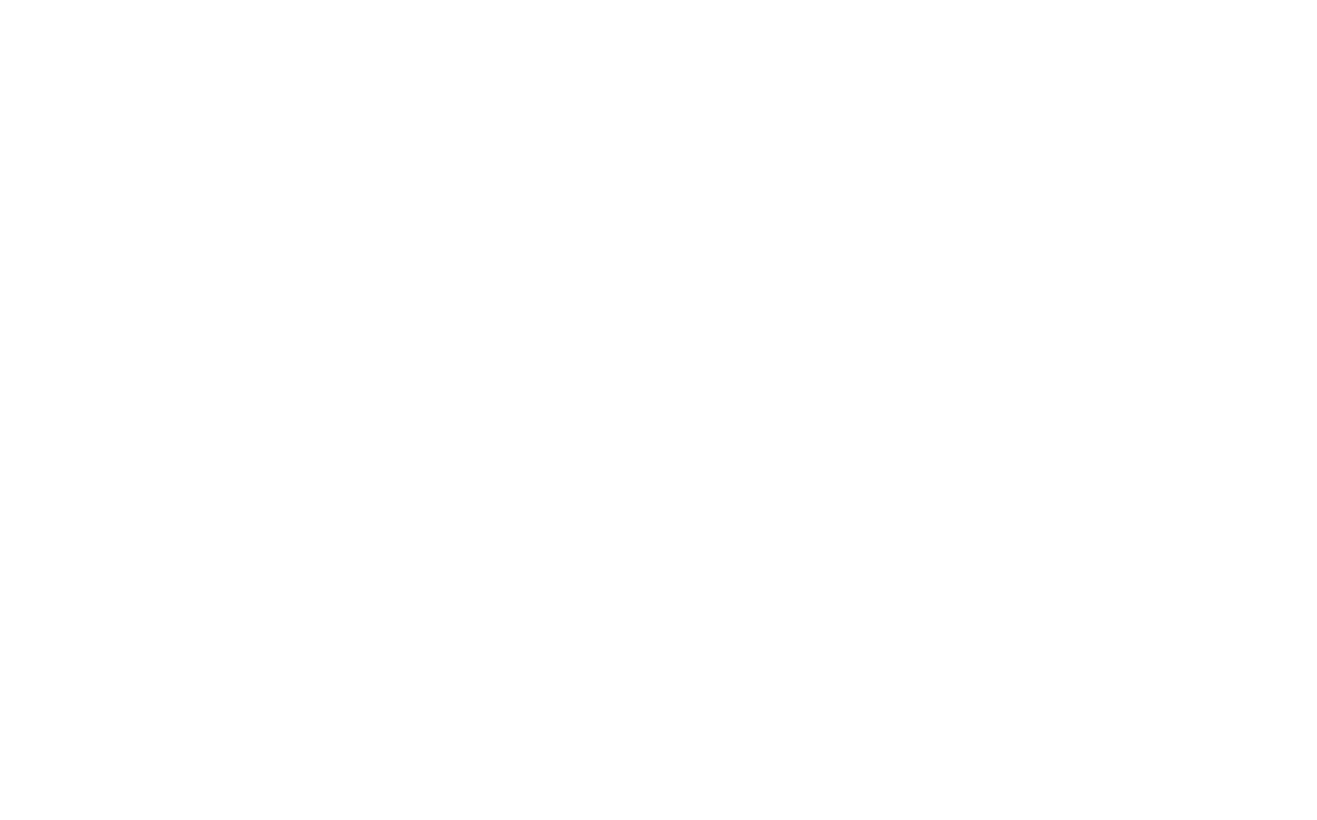
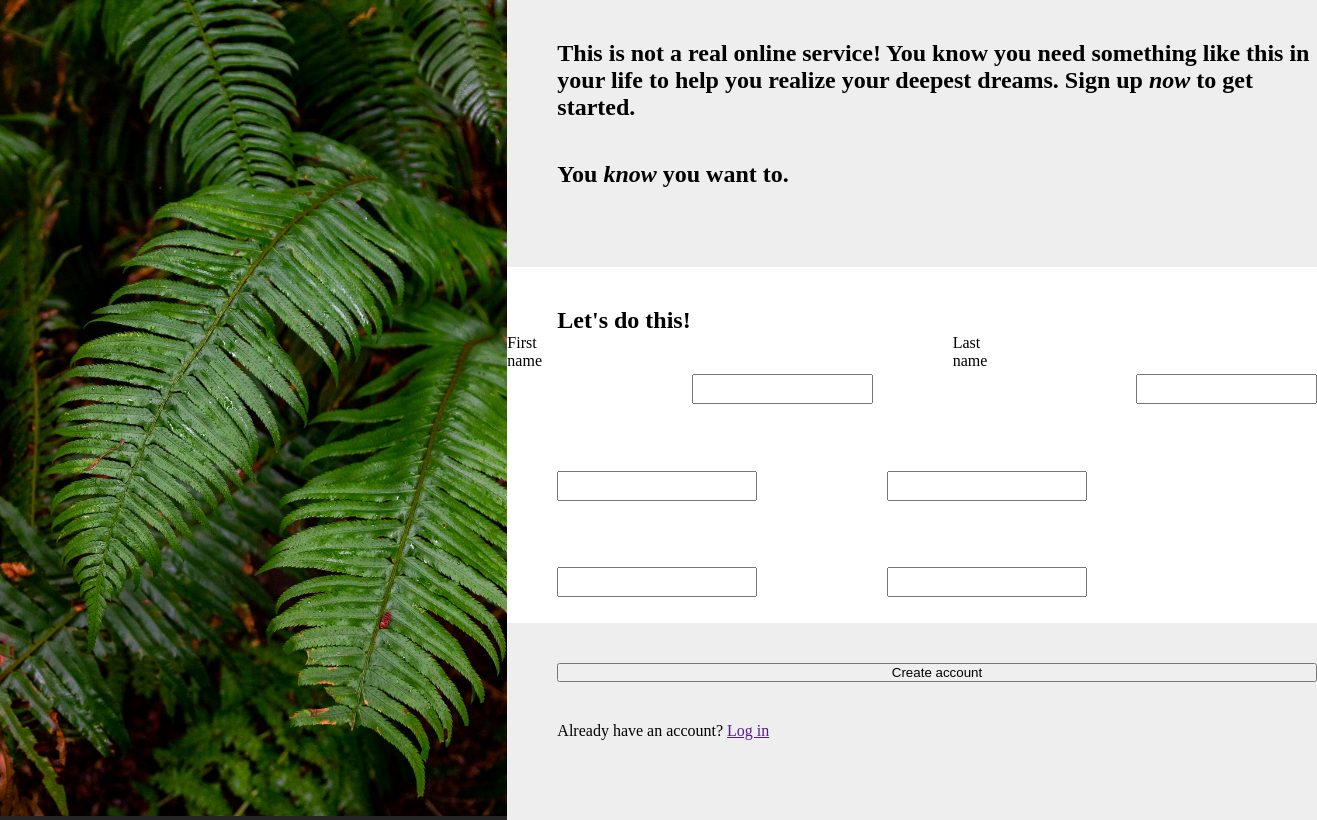
Before and after one commit to berwigpablo/sign-up-form, a plain HTML site: page index.html in a window 1280 px wide. Shown: the whole page, 1317 px wide, since content can reach past the window. Drawn offline with Linux system fonts and the light colour scheme.

Commit message:
Add basic unstyled elements

```diff
--- a/index.html
+++ b/index.html
@@ -7,6 +7,42 @@
     <link rel="stylesheet" href="styles.css">
 </head>
 <body>
-
+    <form class="form" action="post">
+        <div class="image-container">
+            <img class="image" src="./image/plant-image.jpg" alt="Image of a plant in the jungle">
+        </div>
+        <div class="form-container">
+            <div class="form-title">
+                <h2> This is not a real online service!
+                    You know you need something like this in your life to help you realize your deepest dreams.
+                    Sign up <em>now</em> to get started.
+                </h2>
+                <h2>
+                    You <em>know</em> you want to.
+                </h2>
+            </div>
+            <div class="form-data">
+                <h2>Let's do this!</h2>
+                <div class="name-container">
+                    <label for="first-name">First name</label>
+                    <input type="text" id="first-name" name="first-name">
+                    <label for="last-name">Last name</label>
+                    <input type="text" id="last-name" name="last-name">
+                </div>
+                <div class="emailtel-container">
+                    <input type="email">
+                    <input type="tel">
+                </div>
+                <div class="password-container">
+                    <input type="password">
+                    <input type="password">
+                </div>
+            </div>
+            <div class="form-submit">
+                <button type="submit">Create account</button>
+                <p>Already have an account? <a href="">Log in</a></p>
+            </div>
+        </div>
+    </form>
 </body>
 </html>
--- a/styles.css
+++ b/styles.css
@@ -0,0 +1,82 @@
+:root{
+    --background-grey-color: rgb(37, 37, 37);
+    --foreground-grey-color: rgb(238, 238, 238);
+    --white-color: white;
+    font-size: 16px;
+}
+
+*{
+    margin: 0;
+    padding: 0;
+    box-sizing: border-box;
+}
+
+html{
+    width: 100%;
+    height: 100%;
+    display: flex;
+    justify-content: center;
+}
+
+body{
+    max-width: 1440px;
+    min-width: 600px;
+    min-height: 100vh;
+    background-color: var(--background-grey-color);
+}
+
+@font-face {
+    font-family: norse-bold;
+    src: url(font/Norse-Bold.otf);
+}
+
+.form{
+    min-height: 100vh;
+    display: flex;
+    justify-content: center;
+}
+
+.image{
+    max-width: 34rem;
+    min-height: 100vh;
+    object-fit: cover;
+}
+
+.form-container{
+    min-height: 100vh;
+    display: flex;
+    flex-direction: column;
+}
+
+.form-container div{
+    flex: 1 1 auto;
+}
+
+.form-title h2, .form-data input, h2, .form-submit button, p{
+    margin-top: 40px;
+    margin-left: 50px;
+}
+
+.form-title, .form-submit{
+    display: flex;
+    flex-direction: column;
+    background-color: var(--foreground-grey-color);
+}
+
+.form-data{
+    display: flex;
+    flex-direction: column;
+    justify-content: center;
+    background-color: var(--white-color);
+}
+
+.form-data div{
+    display: flex;
+    justify-content: flex-start;
+    gap: 80px;
+}
+
+.form-data input{
+    width: 200px;
+    height: 30px;
+}
```
Also changed, not shown: image/odin-lined.png (added).
